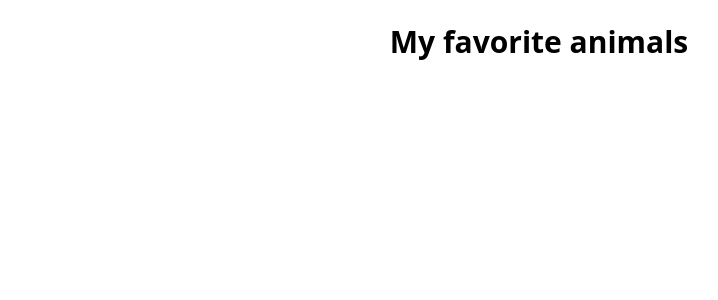
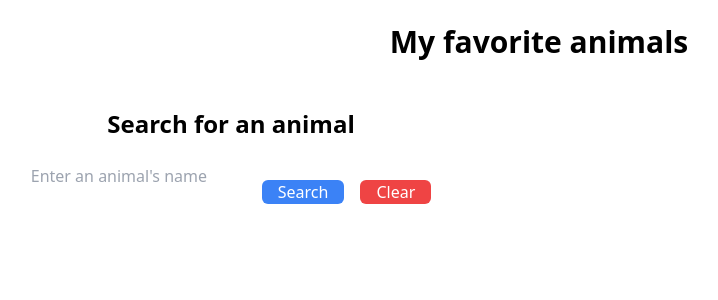
Before and after one commit to Hombre2014/landbanking-challenge, a React (Create React App) app: page / in a window 1280 px wide. Shown: the top 300 px of the page, without its empty margins (101-819 px from the left). Built offline with nearby package versions, Linux system fonts and the light colour scheme.

Commit message:
Add a search form using API fetch call

```diff
--- a/package.json
+++ b/package.json
@@ -6,10 +6,11 @@
     "@testing-library/jest-dom": "^5.17.0",
     "@testing-library/react": "^13.4.0",
     "@testing-library/user-event": "^13.5.0",
+    "dotenv": "^16.3.1",
     "react": "^18.2.0",
     "react-dom": "^18.2.0",
     "react-scripts": "5.0.1",
-    "web-vitals": "^2.1.4"
+    "tailwindcss": "^3.4.1"
   },
   "scripts": {
     "start": "react-scripts start",
@@ -34,8 +35,5 @@
       "last 1 firefox version",
       "last 1 safari version"
     ]
-  },
-  "devDependencies": {
-    "tailwindcss": "^3.4.1"
   }
 }
--- a/src/App.js
+++ b/src/App.js
@@ -1,10 +1,64 @@
+import { useState } from 'react';
+
 function App() {
+  const [animalName, setAnimalName] = useState('');
+  const [animalData, setAnimalData] = useState({});
+
+  const searchForAnimal = async (event) => {
+    event.preventDefault();
+    try {
+      const response = await fetch(
+        `https://api.api-ninjas.com/v1/animals?name=${animalName}`,
+        {
+          method: 'GET',
+          headers: {
+            'Content-Type': 'application/json',
+            'X-Api-Key': process.env.REACT_APP_API_KEY,
+          },
+        }
+      );
+
+      const data = await response.json();
+      setAnimalData(data);
+    } catch (error) {
+      console.log(error);
+    }
+  }
+
   return (
-    <div className="App">
+    <>
       <h1 className="text-3xl font-bold text-center my-6">
         My favorite animals
       </h1>
-    </div>
+      <div className='w-8/9 px-6 pb-12'>
+        <div className='flex justify-between items-start gap-8'>
+          <div className='flex flex-col justify-start items-center w-1/2'>
+            <h3 className="text-2xl font-bold text-center mt-6">
+              Search for an animal
+            </h3>
+            <form className='flex'>
+              <label htmlFor="name" className='mt-6 text-center'>
+                <input type="text" name="name" id="name" placeholder="Enter an animal's name" required value={animalName} onChange={(event) => setAnimalName(event.target.value)} />
+              </label>
+              <button
+                type='submit'
+                className='bg-blue-500 text-white rounded-md px-4 mt-10 mr-4'
+                onClick={searchForAnimal}
+              >
+                Search
+              </button>
+              <button
+                type='reset'
+                onClick={() => setAnimalName('')}
+                className='bg-red-500 text-white rounded-md px-4 mt-10'
+              >
+                Clear
+              </button>
+            </form>
+          </div>
+        </div>
+      </div>
+    </>
   );
 }
 
```
Also changed, not shown: 2 other files (tests, documents, lock files or other folders).
